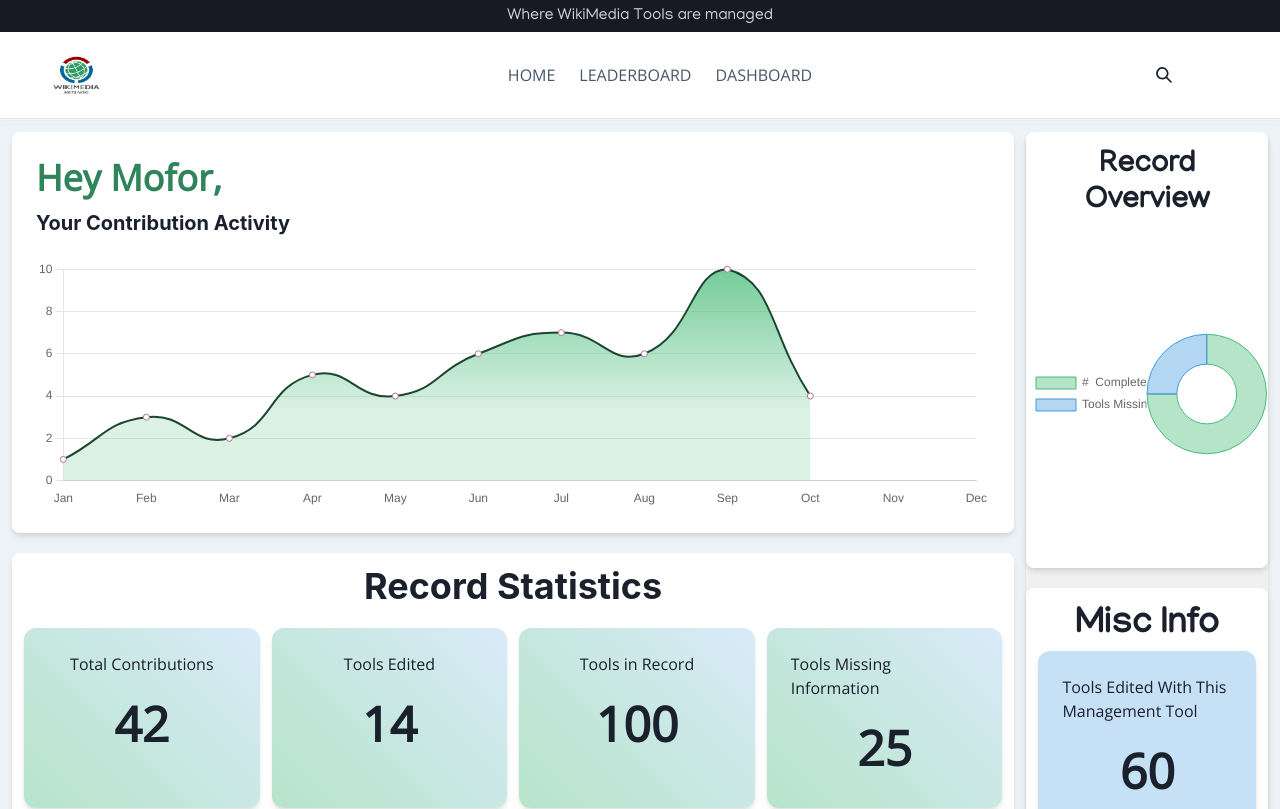
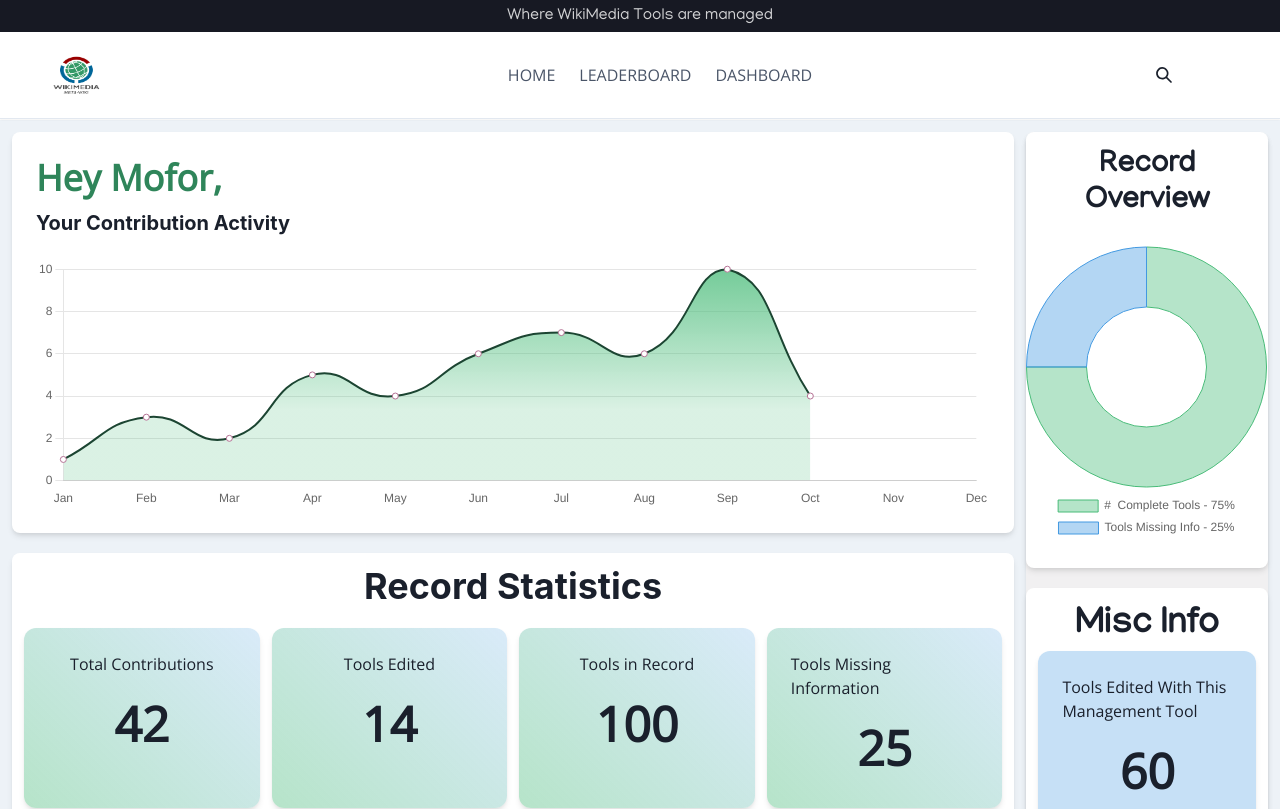
Before and after one commit to moforemmanuel/web-app-for-toolhub-record-management, a Next.js app: page /dashboard in a window 1280 px wide. Shown: the top 809 px of the page. Built offline with nearby package versions, Linux system fonts and the light colour scheme.

Commit message:
perf: removed deviceWidth for doughnut chart, legeng is always below

```diff
--- a/components/RightDash/RightDash.tsx
+++ b/components/RightDash/RightDash.tsx
@@ -80,7 +80,12 @@ const RightDash = ({ user }: RightDashProps) => {
     maintainAspectRatio: false,
     plugins: {
       legend: {
-        position: deviceWidth >= 1200 ? 'bottom' : 'left',
+        position: 'bottom',
+        // deviceWidth <= 480
+        //   ? 'bottom'
+        //   : deviceWidth >= 1200
+        //   ? 'bottom'
+        //   : 'left',
         // fullWidth: true,
         // labels: { boxWidth: 10 },
       },
@@ -112,7 +117,7 @@ const RightDash = ({ user }: RightDashProps) => {
             pb={6}
             textAlign="center"
             fontWeight="bold"
-            px={{ base: 24, lg: 0 }}
+            px={{ sm: 24, lg: 0 }}
             position="relative"
           >
             {/* <Box
```
